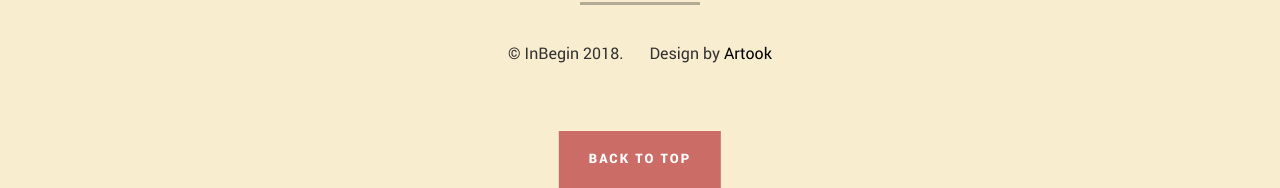
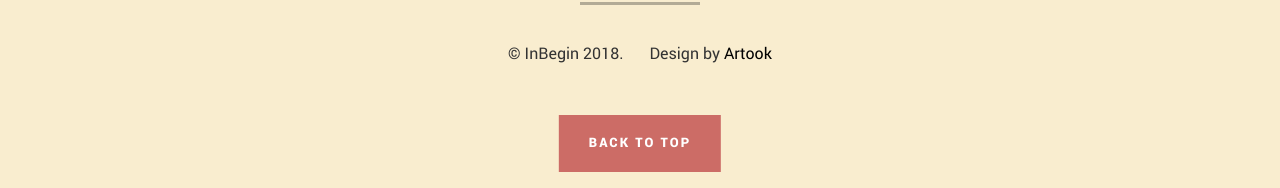
Before and after one commit to uhessbai/uhessbai.github.io, a plain HTML site: page index.html in a window 1280 px wide. Shown: the part 3131-3319 px from the top of the page. Drawn offline with Linux system fonts and the light colour scheme; files whose address does not match are found by name.

Commit message:
Add padding to bottom button

```diff
--- a/css/main.css
+++ b/css/main.css
@@ -1789,6 +1789,7 @@ footer .copyright span:last-child::after {
 }
 
 footer .back-to-top {
+	padding-bottom: 1.2em;
 	font-family: "roboto-black", sans-serif;
 	font-size: 1.3rem;
 	text-transform: uppercase;
```
